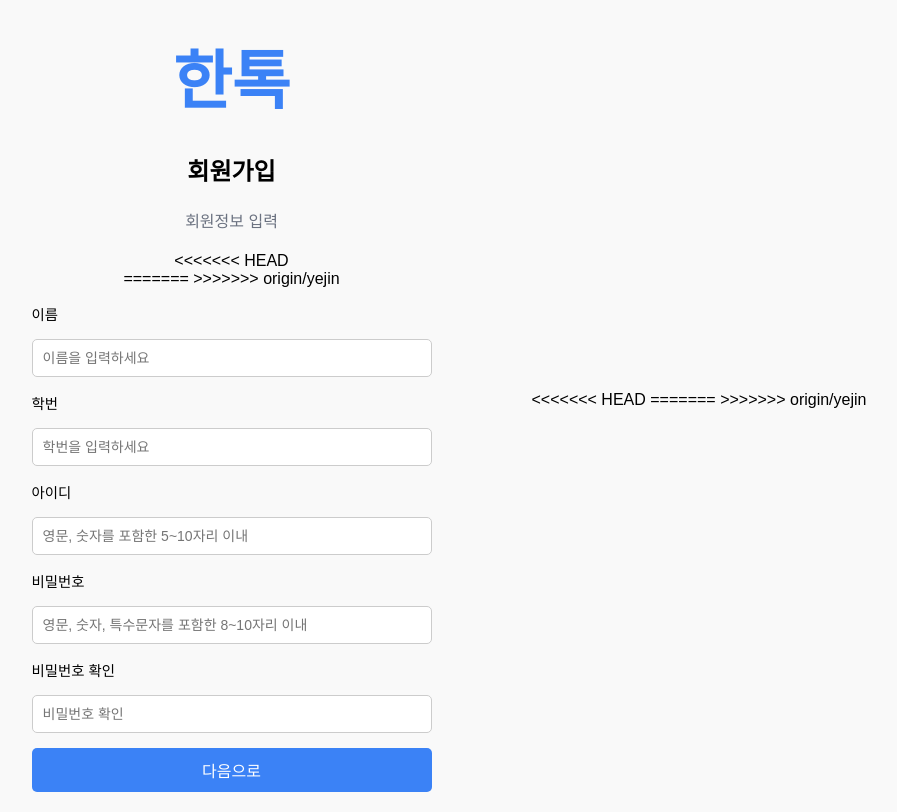
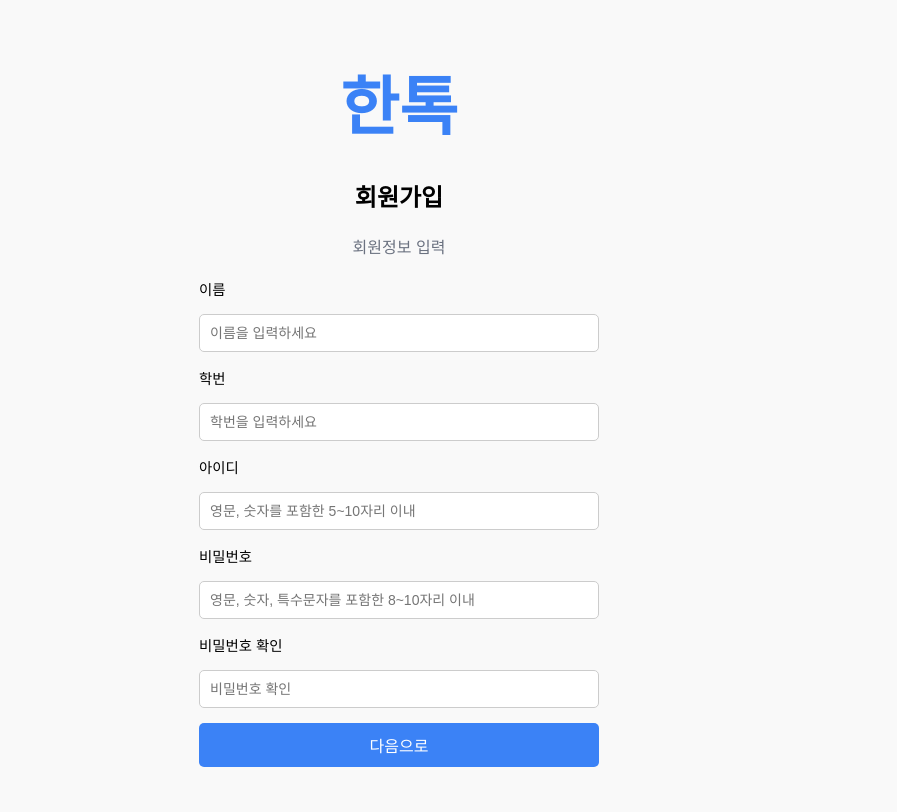
Before and after one commit to nyun-nye/HanTalk, a Flask app: page /signUp in a window 1280 px wide. Shown: the whole page, without its empty margins (241-1138 px from the left). After the commit the page ends 767 px from the top, so only its background shows below. Run offline with Flask 3, Linux system fonts and the light colour scheme; some libraries are stand-ins or nearby versions; some web fonts are replaced.

Commit message:
Update signUp.html

```diff
--- a/templates/signUp.html
+++ b/templates/signUp.html
@@ -11,11 +11,7 @@
     <h1 class="logo">한톡</h1>
     <h2>회원가입</h2>
     <p class="subheading">회원정보 입력</p>
-<<<<<<< HEAD
-    <form class="signup-form" method="POST" action="/signUp" onsubmit="return validatePassword(event)">
-=======
     <form class="signup-form" id="signup-form" method="POST" action="/signUp" onsubmit="return validatePassword(event)">
->>>>>>> origin/yejin
       <label for="name">이름</label>
       <input type="text" id="name" name="name" placeholder="이름을 입력하세요" required>
 
@@ -48,9 +44,6 @@
 }
 </script>
 
-<<<<<<< HEAD
-=======
-  <script src="../static/js/signup.js"></script>
->>>>>>> origin/yejin
+<script src="../static/js/signup.js"></script>
 </body>
 </html>
```
